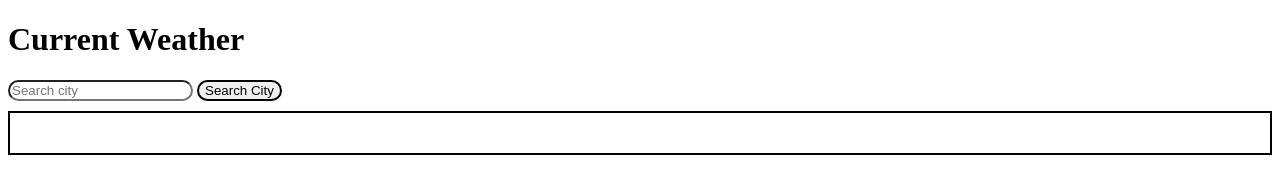
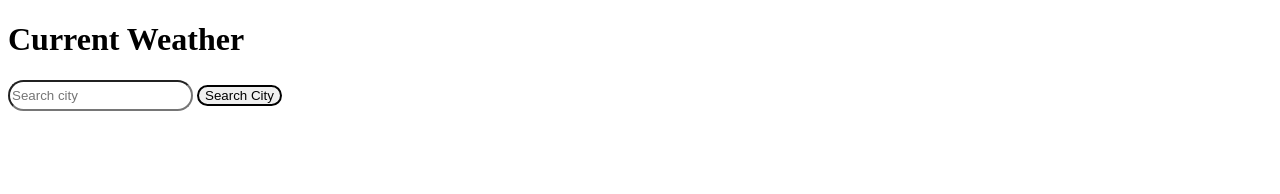
Before and after one commit to Janinduakash/WEATHER_NOW, a plain HTML site: page index.html in a window 1280 px wide. Drawn offline with Linux system fonts and the light colour scheme.

Commit message:
Refactor CSS styles for city input and weather info display

```diff
--- a/style.css
+++ b/style.css
@@ -1,6 +1,7 @@
 #txtCity {
     border-radius: 45px;
     margin-bottom: 10px;
+    height: 25px;
 }
 
 #searchBtn {
@@ -9,10 +10,13 @@
 }
 
 #weatherInfo {
+    display: none;
     border: 2px solid black;
-    margin: auto;
+    margin: 0 0 0 20px;
     padding: 20px;
-    padding-right: auto;
+    background-color: rgb(191, 202, 198);
+    width: 200px;
+    border-radius: 10px;
 }
 
 /* body {
```
